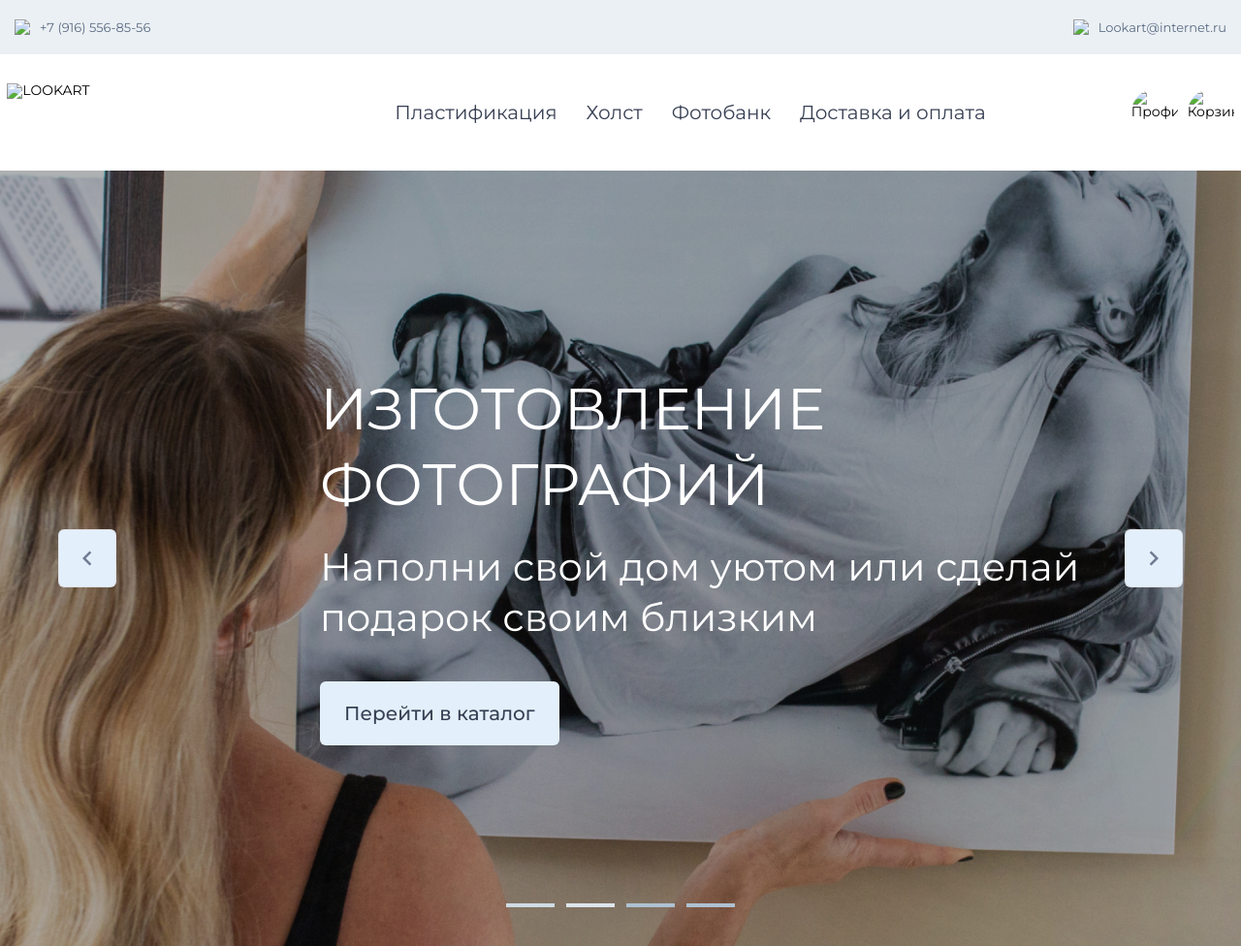
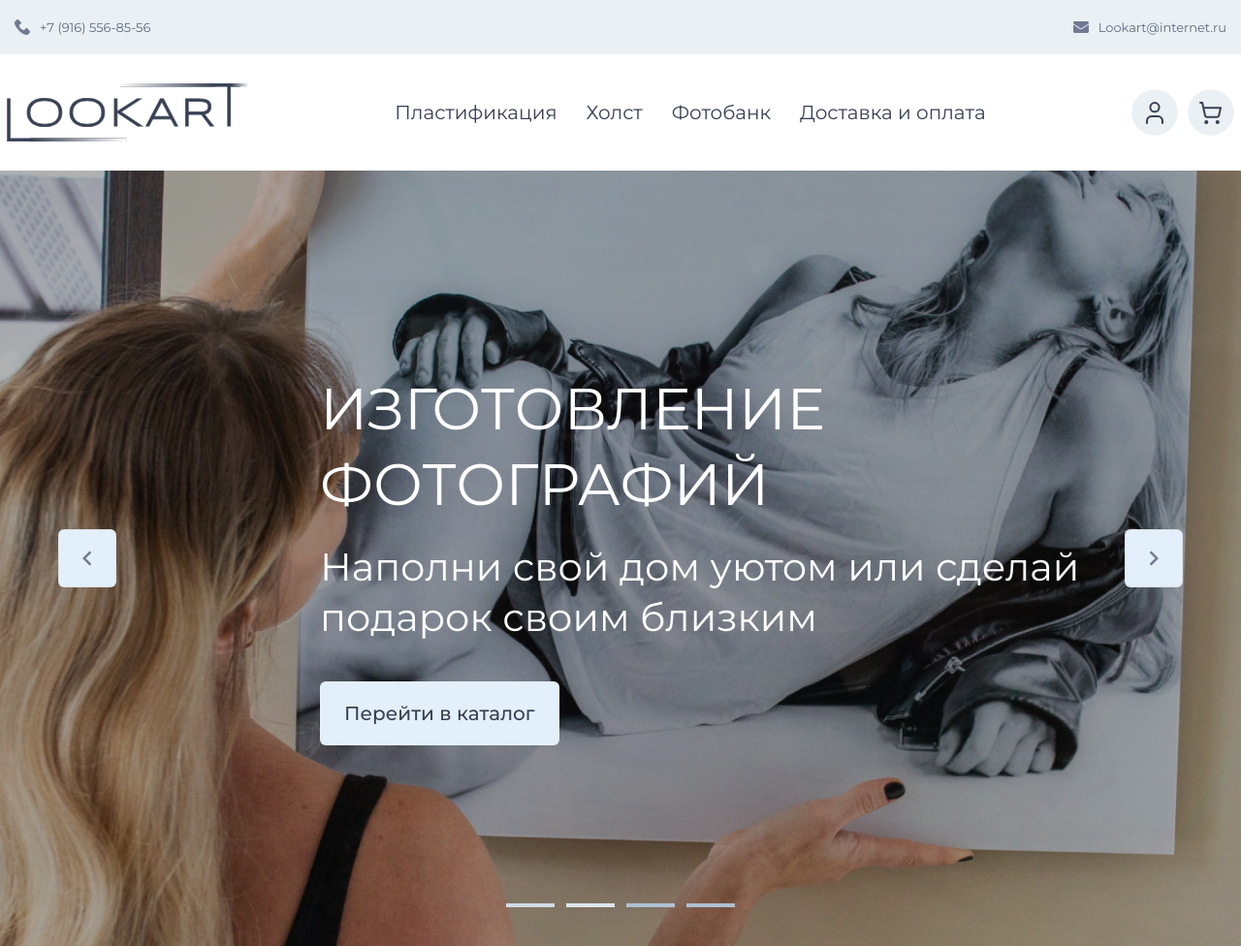
Before and after one commit to KenesbekAlimzhan/KenesbekAlimzhan.github.io, a plain HTML site: page index.html in a window 1280 px wide. Shown: the top 976 px of the page at 97% size. Drawn offline with Linux system fonts and the light colour scheme.

Commit message:
Update index.html

```diff
--- a/index.html
+++ b/index.html
@@ -19,12 +19,12 @@
       <div class="preheader-content">
 
       <a href="tel:+79165568556" class="preheader-item item-phone">
-        <img src="..//ТЕСТОВОЕ ЗАДАНИЕ/images/icons/icon_phone.svg" alt="phone" class="preheader-icon">
+        <img src="images/icons/icon_phone.svg" alt="phone" class="preheader-icon">
         <span>+7 (916) 556-85-56</span>
       </a>
 
       <a href="mailto:Lookart@internet.ru" class="preheader-item item-email">
-        <img src="../ТЕСТОВОЕ ЗАДАНИЕ/images/icons/icon_mail.svg" alt="email" class="preheader-icon">
+        <img src="images/icons/icon_mail.svg" alt="email" class="preheader-icon">
         <span>Lookart@internet.ru</span>
       </a>
 
@@ -37,7 +37,7 @@
       <div class="header-body">
 
         <a href="index.html" class="logo">
-          <img src="../ТЕСТОВОЕ ЗАДАНИЕ/images/logo.svg" alt="LOOKART">
+          <img src="images/logo.svg" alt="LOOKART">
         </a>
 
       <a href="№" class="burger" type="button">
@@ -54,10 +54,10 @@
 
         <div class="header-actions">
           <a href="login.html" class="action-btn">
-            <img src="../ТЕСТОВОЕ ЗАДАНИЕ/images/icons/icon_person.svg" alt="Профиль">
+            <img src="images/icons/icon_person.svg" alt="Профиль">
           </a>
           <a href="#" class="action-btn">
-            <img src="../ТЕСТОВОЕ ЗАДАНИЕ/images/icons/icon_cart.svg" alt="Корзина">
+            <img src="images/icons/icon_cart.svg" alt="Корзина">
           </a>
         </div>
 
@@ -245,4 +245,5 @@
 <script src="JS/main.js"></script>
 </body>
 <div class="menu-overlay" id="menuOverlay"></div>
+
 </html>
```
